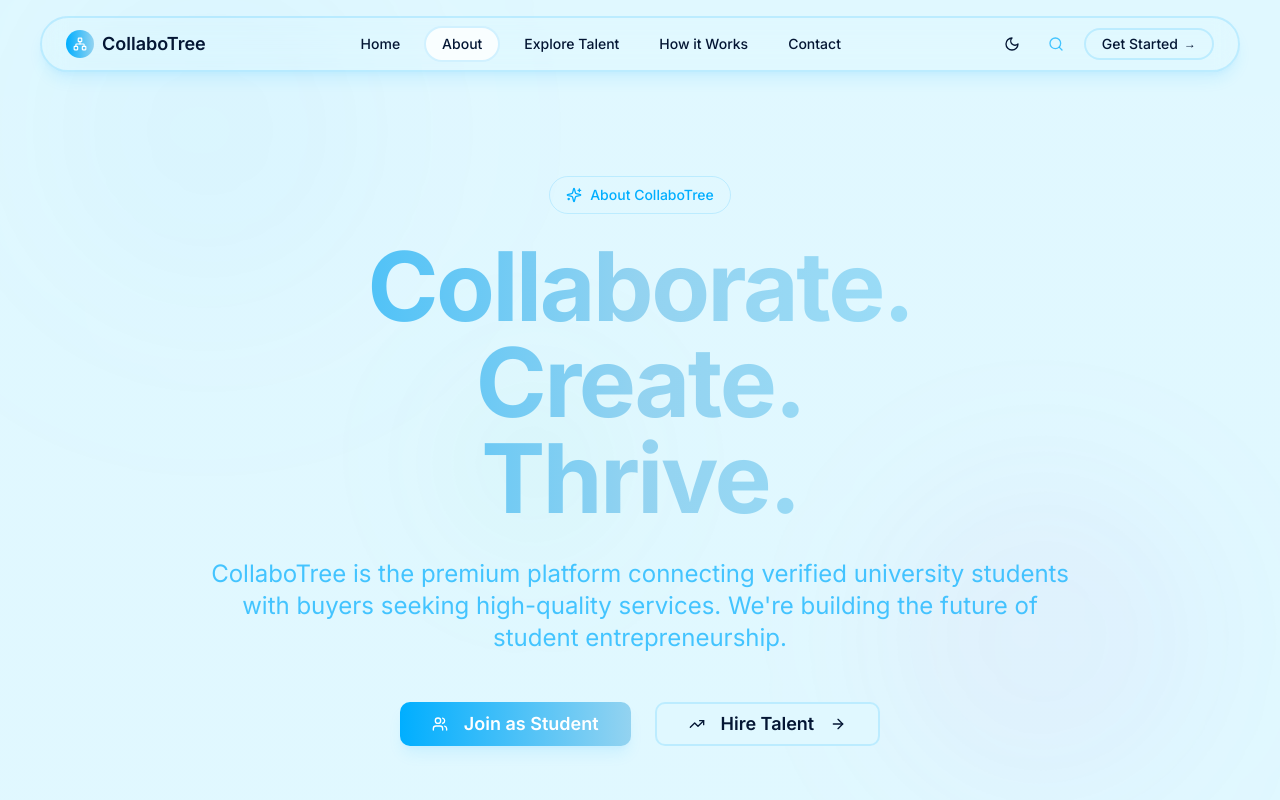
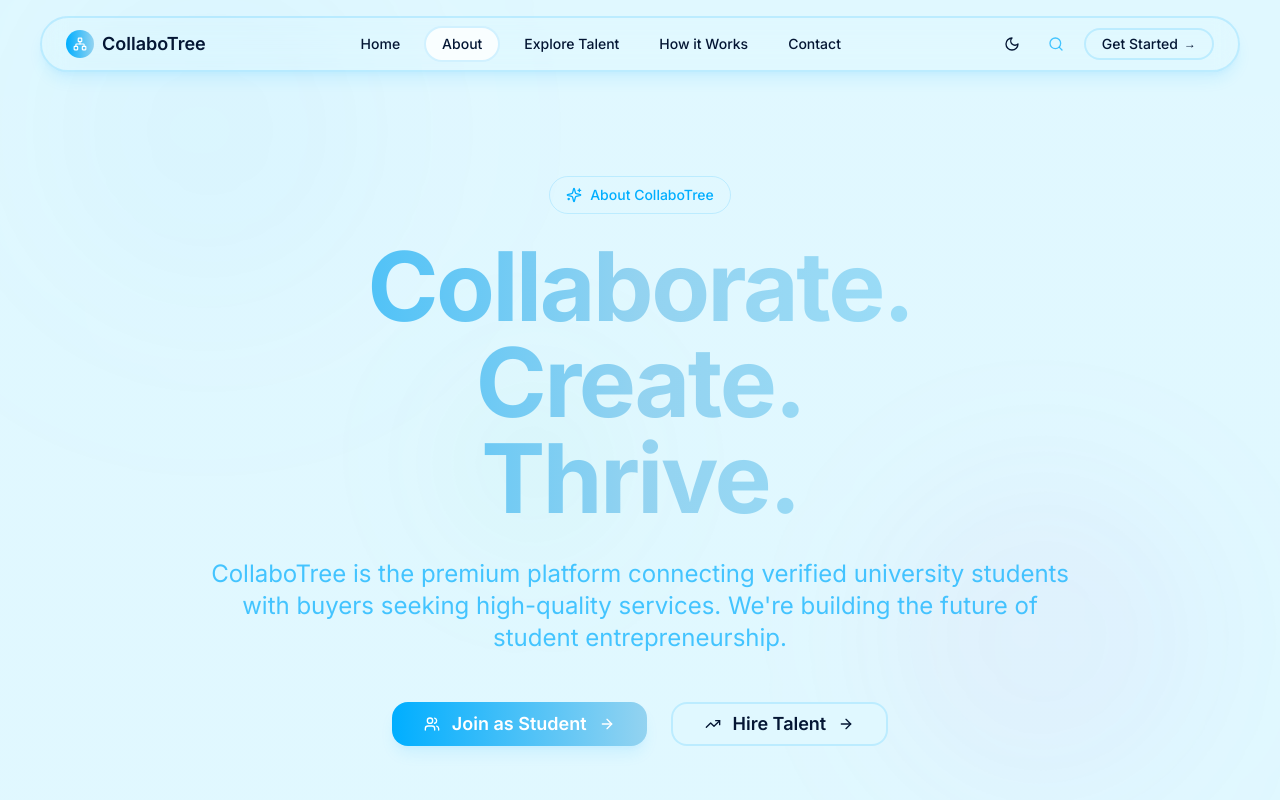
Before and after one commit to ronaldo9991/collabotree, a React (Vite) app in the folder client/: page /about in a window 1280 px wide. Shown: the top 800 px of the page. Built offline with nearby package versions, Linux system fonts and the light colour scheme; a web font is replaced by a local one.

Commit message:
Polish about hero CTA buttons

```diff
--- a/client/src/pages/About.tsx
+++ b/client/src/pages/About.tsx
@@ -132,22 +132,32 @@ export default function About() {
             </motion.p>
 
             <motion.div
-              className="flex flex-col sm:flex-row gap-6 justify-center items-center"
+              className="flex flex-col sm:flex-row gap-4 sm:gap-6 justify-center items-center w-full max-w-2xl mx-auto"
               initial={{ opacity: 0, y: 30 }}
               animate={heroInView ? { opacity: 1, y: 0 } : { opacity: 0, y: 30 }}
               transition={{ duration: 0.8, delay: 1.2 }}
             >
-              <Button size="lg" asChild className="bg-gradient-to-r from-primary to-secondary hover:from-primary/90 hover:to-secondary/90 text-white px-8 py-4 text-lg font-semibold shadow-lg hover:shadow-xl transition-all duration-300">
-                <Link href="/api/login">
-                  <Users className="w-5 h-5 mr-2" />
+              <Button
+                size="lg"
+                asChild
+                className="w-full sm:w-auto bg-gradient-to-r from-primary to-secondary hover:from-primary/90 hover:to-secondary/90 text-white px-8 py-3 sm:py-4 text-base sm:text-lg font-semibold shadow-lg hover:shadow-xl transition-all duration-300 rounded-2xl"
+              >
+                <Link href="/signin" className="flex items-center justify-center gap-3">
+                  <Users className="w-5 h-5" />
                   Join as Student
+                  <ArrowRight className="w-5 h-5" />
                 </Link>
               </Button>
-              <Button size="lg" variant="outline" asChild className="px-8 py-4 text-lg font-semibold border-2 hover:bg-primary/10 transition-all duration-300">
-                <Link href="/marketplace">
-                  <TrendingUp className="w-5 h-5 mr-2" />
+              <Button
+                size="lg"
+                variant="outline"
+                asChild
+                className="w-full sm:w-auto px-8 py-3 sm:py-4 text-base sm:text-lg font-semibold border-2 hover:bg-primary/10 transition-all duration-300 rounded-2xl"
+              >
+                <Link href="/marketplace" className="flex items-center justify-center gap-3">
+                  <TrendingUp className="w-5 h-5" />
                   Hire Talent
-                  <ArrowRight className="w-5 h-5 ml-2" />
+                  <ArrowRight className="w-5 h-5" />
                 </Link>
               </Button>
             </motion.div>
```
